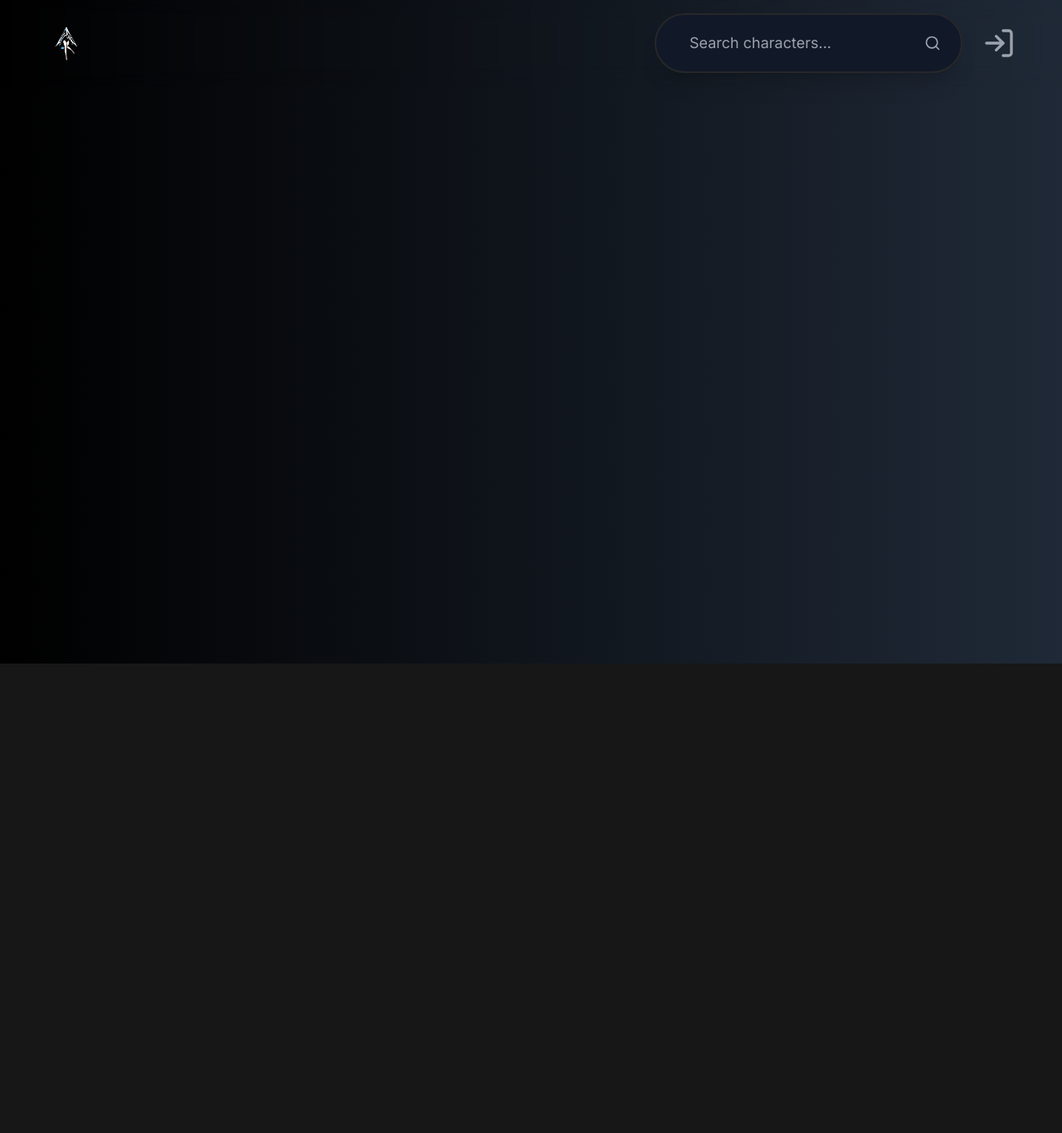
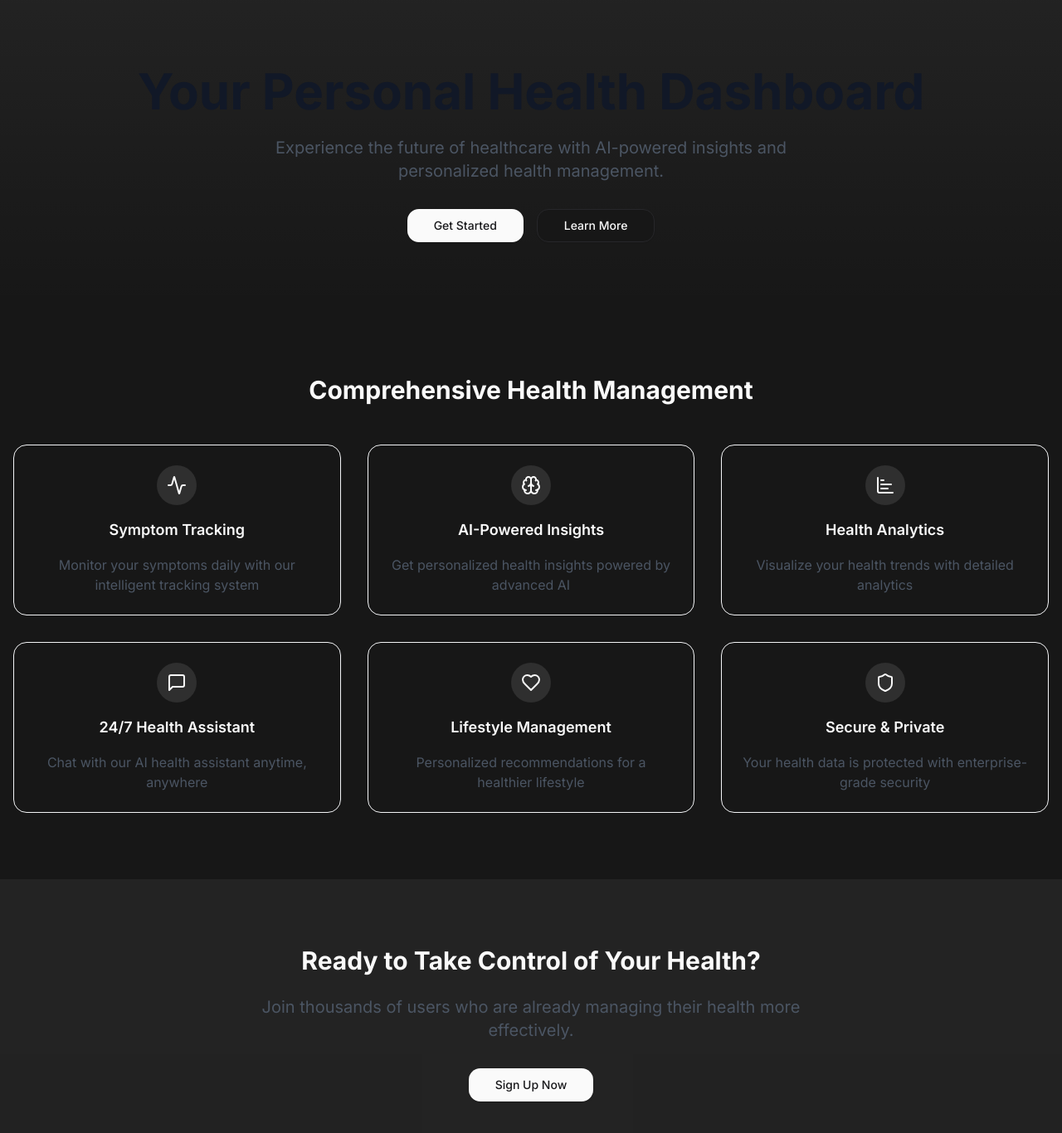
Before and after one commit to adi-tyasingh/HealthHub, a Next.js app: page / in a window 1280 px wide. Shown: the top 1366 px of the page at 83% size. Before the commit the page ends 800 px from the top, so only its background shows below. Built offline with nearby package versions, Linux system fonts and the light colour scheme; no server answers.

Commit message:
landing page

```diff
--- a/src/app/layout.tsx
+++ b/src/app/layout.tsx
@@ -10,13 +10,12 @@ const inter = Inter({ subsets: ["latin"] });
 export const metadata: Metadata = {
   title: "Entaice",
   description: "Ollama chatbot web interface",
-};
-
-export const viewport = {
-  width: "device-width",
-  initialScale: 1,
-  maximumScale: 1,
-  userScalable: 1,
+  viewport: {
+    width: "device-width",
+    initialScale: 1,
+    maximumScale: 1,
+    userScalable: true,  // Note: this should be a boolean, not 1
+  },
 };
 
 export default function RootLayout({
--- a/src/app/page.tsx
+++ b/src/app/page.tsx
@@ -1,58 +1,122 @@
-import fs from "fs";
-import path from "path";
-import Image from "next/image";
+import { Button } from "@/components/ui/button";
 import Link from "next/link";
-import Fuse from "fuse.js";
-import { shuffle } from "lodash";
-import { SearchIcon, UserIcon, PlusIcon, ApertureIcon } from "lucide-react";
-import { Card } from "@/components/ui/card";
 import {
-  DropdownMenu,
-  DropdownMenuContent,
-  DropdownMenuItem,
-  DropdownMenuLabel,
-  DropdownMenuTrigger,
-} from "@/components/ui/dropdown-menu";
-import { ScrollArea } from "@/components/ui/scroll-area";
-import { Button } from "@/components/ui/button";
-import SearchBar from "@/components/search-Bar";
-import Footer from "@/components/footer";
-// import Logout from "@/components/authentication/Logout";
-// import { Avatar, AvatarFallback, AvatarImage } from "@/components/ui/avatar"
+  Activity,
+  MessageSquare,
+  ChartBar,
+  Heart,
+  Shield,
+  Brain,
+} from "lucide-react";
 
-import Logout from "@/components/authentication/Logout";
-import { Avatar, AvatarFallback, AvatarImage } from "@/components/ui/avatar";
-import {
-  Pagination,
-  PaginationContent,
-  PaginationEllipsis,
-  PaginationItem,
-  PaginationLink,
-  PaginationNext,
-  PaginationPrevious,
-} from "@/components/ui/pagination";
+const Feature = ({
+  icon: Icon,
+  title,
+  description,
+}: {
+  icon: any;
+  title: string;
+  description: string;
+}) => (
+  <div className="flex flex-col items-center p-6 space-y-4 text-center rounded-lg border border-gray-100 hover:border-primary/20 transition-colors">
+    <div className="p-3 rounded-full bg-primary/10">
+      <Icon className="w-6 h-6 text-primary" />
+    </div>
+    <h3 className="text-lg font-semibold">{title}</h3>
+    <p className="text-gray-600">{description}</p>
+  </div>
+);
 
-
-
-
-
-export default async function CharacterPage({
-  searchParams,
-}: {
-  searchParams: { page?: string; search?: string; tag?: string };
-}) {
-  const searchQuery = searchParams.search || "";
-
+const Landing = () => {
+  const features = [
+    {
+      icon: Activity,
+      title: "Symptom Tracking",
+      description: "Monitor your symptoms daily with our intelligent tracking system",
+    },
+    {
+      icon: Brain,
+      title: "AI-Powered Insights",
+      description: "Get personalized health insights powered by advanced AI",
+    },
+    {
+      icon: ChartBar,
+      title: "Health Analytics",
+      description: "Visualize your health trends with detailed analytics",
+    },
+    {
+      icon: MessageSquare,
+      title: "24/7 Health Assistant",
+      description: "Chat with our AI health assistant anytime, anywhere",
+    },
+    {
+      icon: Heart,
+      title: "Lifestyle Management",
+      description: "Personalized recommendations for a healthier lifestyle",
+    },
+    {
+      icon: Shield,
+      title: "Secure & Private",
+      description: "Your health data is protected with enterprise-grade security",
+    },
+  ];
 
   return (
-    <main className="flex flex-col items-center  bg-gradient-to-r from-black to-gray-800 min-h-screen">
-      {/* Floating Search Bar */}
-      <div className="sticky top-0 md:p-4 z-10  w-full backdrop-blur-md">
-
-      <SearchBar searchQuery={searchQuery} />
-
+    <div className="min-h-screen">
+      {/* Hero Section */}
+      <div className="relative bg-gradient-to-b from-primary/5 to-transparent">
+        <div className="container mx-auto px-4 py-20 text-center">
+          <h1 className="text-4xl md:text-6xl font-bold text-gray-900 mb-6">
+            Your Personal Health Dashboard
+          </h1>
+          <p className="text-xl text-gray-600 mb-8 max-w-2xl mx-auto">
+            Experience the future of healthcare with AI-powered insights and personalized health management.
+          </p>
+          <div className="flex gap-4 justify-center">
+            <Link href="/login">
+              <Button size="lg" className="bg-primary hover:bg-primary/90">
+                Get Started
+              </Button>
+            </Link>
+            <Link href="/about">
+              <Button size="lg" variant="outline">
+                Learn More
+              </Button>
+            </Link>
+          </div>
+        </div>
       </div>
 
-    </main>
+      {/* Features Section */}
+      <div className="container mx-auto px-4 py-20">
+        <h2 className="text-3xl font-bold text-center mb-12">
+          Comprehensive Health Management
+        </h2>
+        <div className="grid grid-cols-1 md:grid-cols-2 lg:grid-cols-3 gap-8">
+          {features.map((feature, index) => (
+            <Feature key={index} {...feature} />
+          ))}
+        </div>
+      </div>
+
+      {/* CTA Section */}
+      <div className="bg-primary/5 py-20">
+        <div className="container mx-auto px-4 text-center">
+          <h2 className="text-3xl font-bold mb-6">
+            Ready to Take Control of Your Health?
+          </h2>
+          <p className="text-xl text-gray-600 mb-8 max-w-2xl mx-auto">
+            Join thousands of users who are already managing their health more effectively.
+          </p>
+          <Link href="/register">
+            <Button size="lg" className="bg-primary hover:bg-primary/90">
+              Sign Up Now
+            </Button>
+          </Link>
+        </div>
+      </div>
+    </div>
   );
-}
+};
+
+export default Landing;
```
